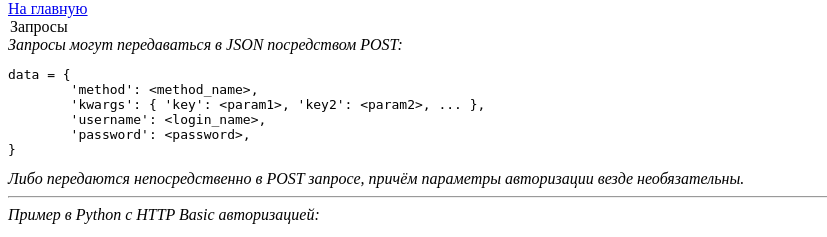
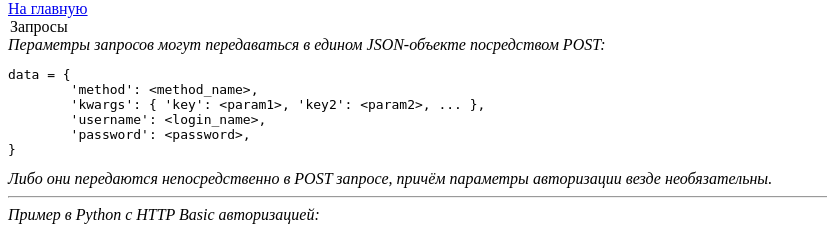
Before and after one commit to rosix-ru/django-quickapi, a Django app: template quickapi/templates/quickapi/index.html in a window 1280 px wide. Shown: the part 26-263 px from the top of the page, without its empty margins (0-827 px from the left). Run offline with Django 3.2, Linux system fonts and the light colour scheme; the template is opened without the code that fills it, so the values that code supplies are empty.

Commit message:
Исправление текста в документации

```diff
--- a/quickapi/templates/quickapi/_docs.html
+++ b/quickapi/templates/quickapi/_docs.html
@@ -1,6 +1,6 @@
 <div>
     <legend>Запросы</legend>
-    <i>Запросы могут передаваться в JSON посредством POST:</i>
+    <i>Пераметры запросов могут передаваться в едином JSON-объекте посредством POST:</i>
 <pre>
 data = {
         'method': &lt;method_name&gt;,
@@ -8,7 +8,7 @@ data = {
         'username': &lt;login_name&gt;,
         'password': &lt;password&gt;,
 }</pre>
-<i>Либо передаются непосредственно в POST запросе, причём параметры
+<i>Либо они передаются непосредственно в POST запросе, причём параметры
 авторизации везде необязательны.</i>
 <hr>
 <i>Пример в Python с HTTP Basic авторизацией:</i>
```
